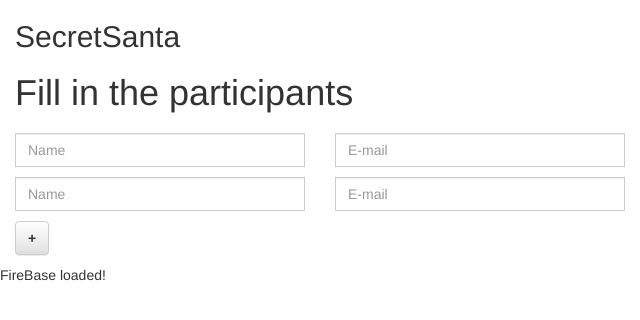
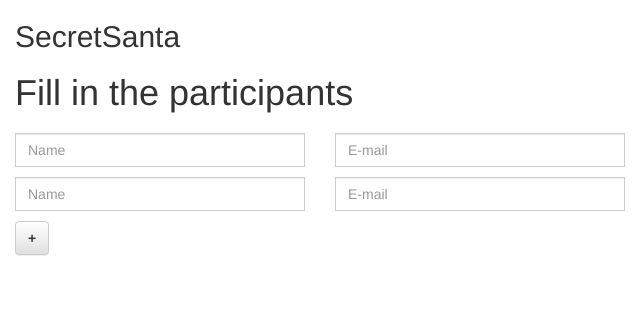
Before and after one commit to jvdmr/secretsanta, a plain HTML site: page public/index.html in a window 1280 px wide. Shown: the full height of the page, 0-640 px from the left. Drawn offline with nearby package versions, Linux system fonts and the light colour scheme; some packages are replaced by stand-ins of ours.

Commit message:
try to recreate what we did last night

```diff
--- a/public/index.html
+++ b/public/index.html
@@ -60,7 +60,6 @@
 				</div>
 			</form>
 		</div>
-		<p id="load">Firebase SDK Loading&hellip;</p>
 
     <script defer src="/__/firebase/4.8.0/firebase-app.js"></script>
     <script defer src="/__/firebase/init.js"></script>
@@ -70,15 +69,6 @@
 
     <script>
       document.addEventListener('DOMContentLoaded', function() {
-        // // 🔥🔥🔥🔥🔥🔥🔥🔥🔥🔥🔥🔥🔥🔥🔥🔥🔥🔥🔥🔥🔥🔥🔥🔥🔥🔥🔥🔥🔥🔥🔥
-        // // The Firebase SDK is initialized and available here!
-        //
-        // firebase.auth().onAuthStateChanged(user => { });
-        // firebase.database().ref('/path/to/ref').on('value', snapshot => { });
-        // firebase.messaging().requestPermission().then(() => { });
-        // firebase.storage().ref('/path/to/ref').getDownloadURL().then(() => { });
-        //
-        // // 🔥🔥🔥🔥🔥🔥🔥🔥🔥🔥🔥🔥🔥🔥🔥🔥🔥🔥🔥🔥🔥🔥🔥🔥🔥🔥🔥🔥🔥🔥🔥
 
 				$(".submit").click(function (e) {
 					$("#secretSantaForm").submit();
@@ -113,18 +103,6 @@
 					node.remove();
 				});
 
-				$("#load").html("FireBase loaded!");
-
-				/*
-        try {
-          let app = firebase.app();
-          let features = ['auth', 'database', 'messaging', 'storage'].filter(feature => typeof app[feature] === 'function');
-          document.getElementById('load').innerHTML = `Firebase SDK loaded with ${features.join(', ')}`;
-        } catch (e) {
-          console.error(e);
-          document.getElementById('load').innerHTML = 'Error loading the Firebase SDK, check the console.';
-        }
-				*/
       });
     </script>
   </body>
```
Also changed, not shown: public/js/my.js (added).
